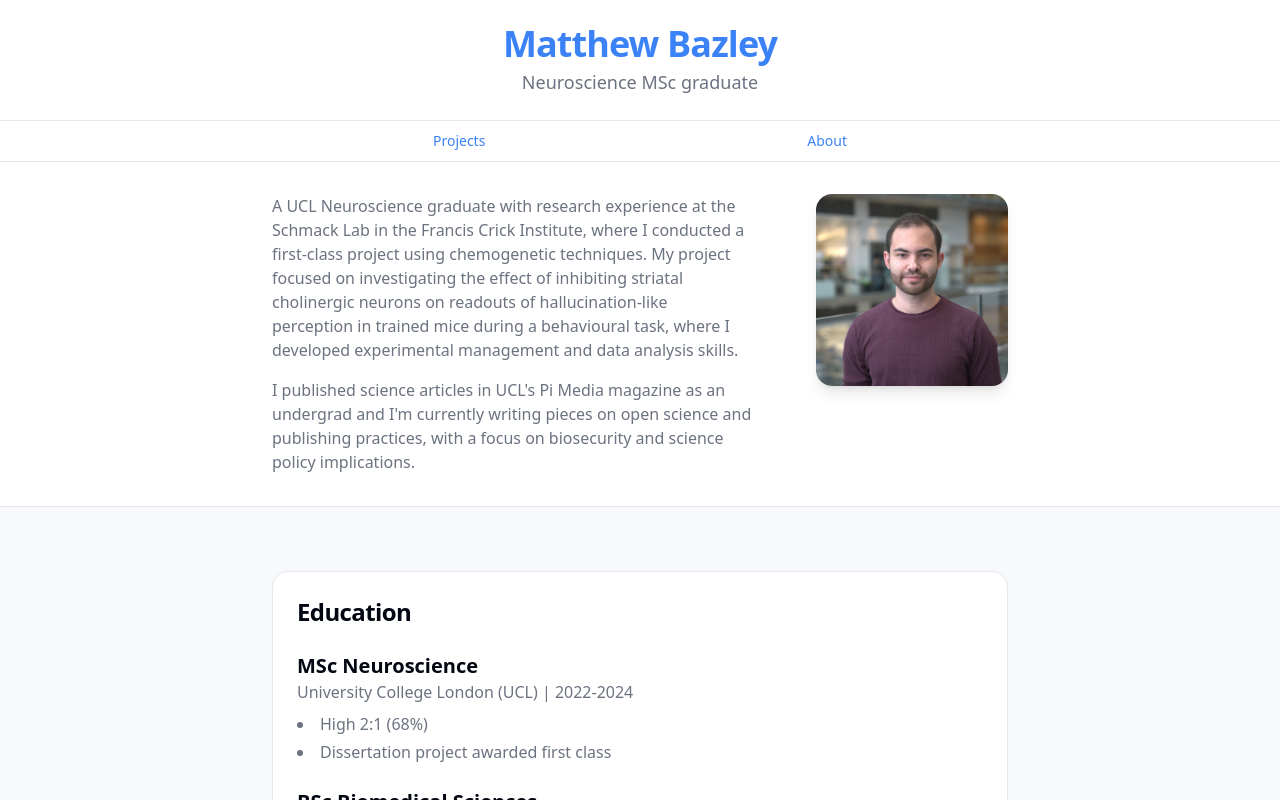
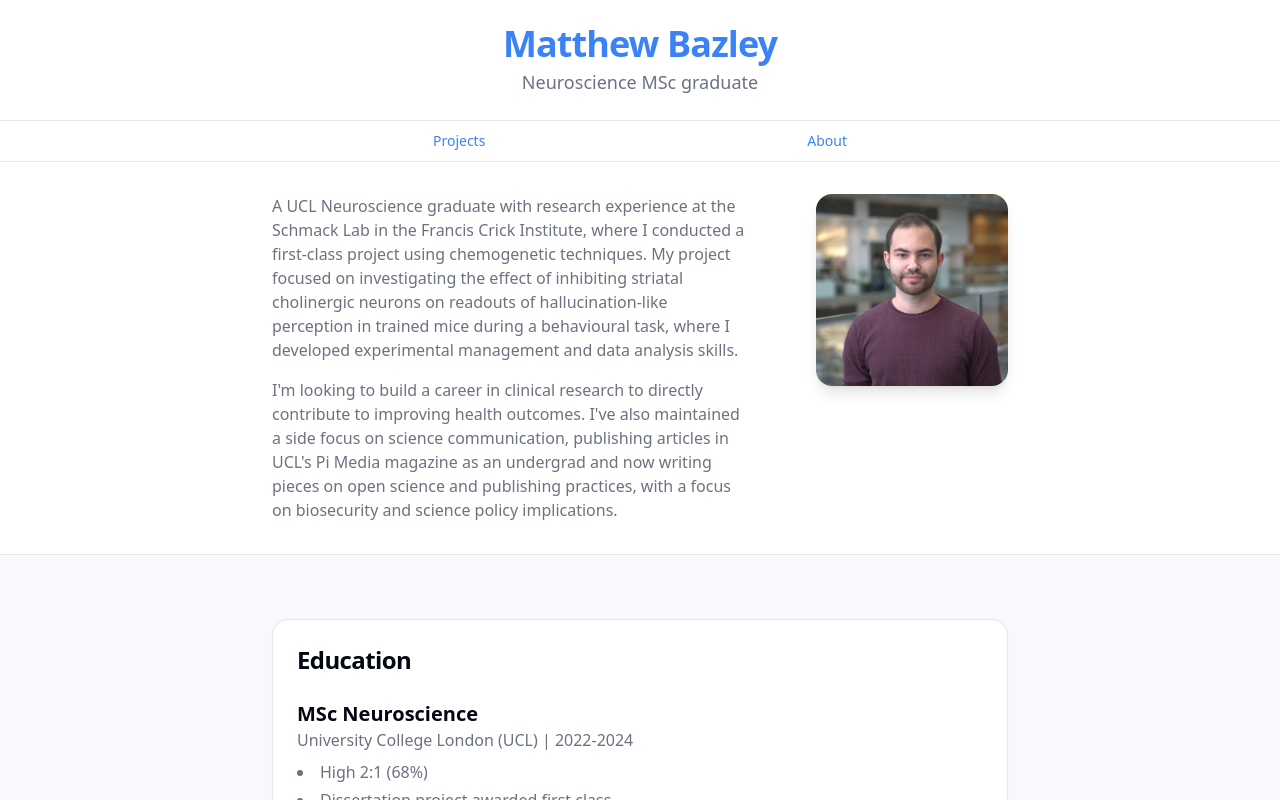
Before and after one commit to mbazley124/matthew-bazley, a React (Vite) app: page /default in a window 1280 px wide. Shown: the top 800 px of the page. Built offline with nearby package versions, Linux system fonts and the light colour scheme.

Commit message:
Update personal profile text

```diff
--- a/src/artifacts/default.tsx
+++ b/src/artifacts/default.tsx
@@ -35,7 +35,7 @@ export default function App() {
                   A UCL Neuroscience graduate with research experience at the Schmack Lab in the Francis Crick Institute, where I conducted a first-class project using chemogenetic techniques. My project focused on investigating the effect of inhibiting striatal cholinergic neurons on readouts of hallucination-like perception in trained mice during a behavioural task, where I developed experimental management and data analysis skills.
                 </p>
                 <p>
-                  I published science articles in UCL's Pi Media magazine as an undergrad and I'm currently writing pieces on open science and publishing practices, with a focus on biosecurity and science policy implications.
+                  I'm looking to build a career in clinical research to directly contribute to improving health outcomes. I've also maintained a side focus on science communication, publishing articles in UCL's Pi Media magazine as an undergrad and now writing pieces on open science and publishing practices, with a focus on biosecurity and science policy implications.
                 </p>
               </div>
             </div>
```
